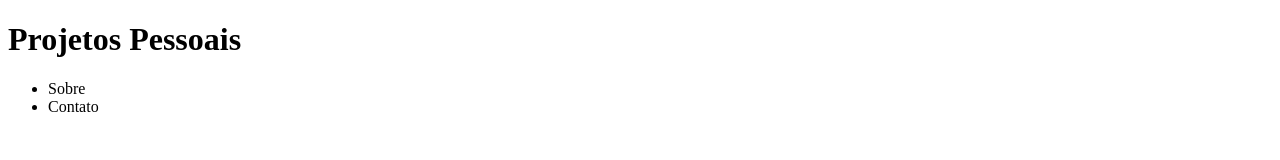
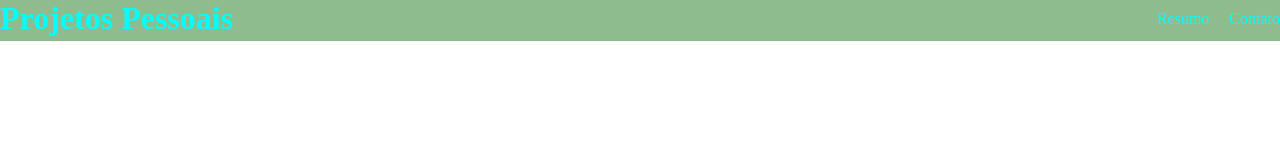
Before and after one commit to DeVector/site-ebac_projeto_01, a plain HTML site: page index.html in a window 1280 px wide. Drawn offline with Linux system fonts and the light colour scheme.

Commit message:
chore: create css to header

```diff
--- a/index.html
+++ b/index.html
@@ -1,19 +1,31 @@
 <!DOCTYPE html>
 <html lang="pt-br">
+
 <head>
     <meta charset="UTF-8">
     <meta name="viewport" content="width=device-width, initial-scale=1.0">
     <title>Site Pessoal</title>
+
+    <link rel="stylesheet" href="./style.css">
+
 </head>
+
 <body>
     <header>
-        <h1>Projetos Pessoais</h1>
-        <nav>
-            <ul>
-                <li>Sobre</li>
-                <li>Contato</li>
-            </ul>
-        </nav>
+        <div class="container">
+            <h1>Projetos Pessoais</h1>
+            <nav>
+                <ul>
+                    <li>
+                        <a href="#">Resumo</a>
+                    </li>
+                    <li>
+                        <a href="#">Contato</a>
+                    </li>
+                </ul>
+            </nav>
+        </div>
     </header>
 </body>
+
 </html>
--- /dev/null
+++ b/style.css
@@ -0,0 +1,36 @@
+* {
+    padding: 0;
+    margin: 0;
+    box-sizing: border-box;
+}
+
+header {
+    background-color: darkseagreen;
+}
+
+header h1 {
+    color: aqua;
+}
+
+header li {
+    display: inline;
+    padding-left: 16px;
+}
+
+header li a {
+    color: aqua;
+    text-decoration: none;
+}
+
+.container {
+    max-width: 1280px;
+    width: 100%;
+    margin: 0 auto;
+}
+
+header .container {
+    display: flex;
+    align-items: center;
+    justify-content: space-between;
+    padding-bottom: 4px;
+}
```
